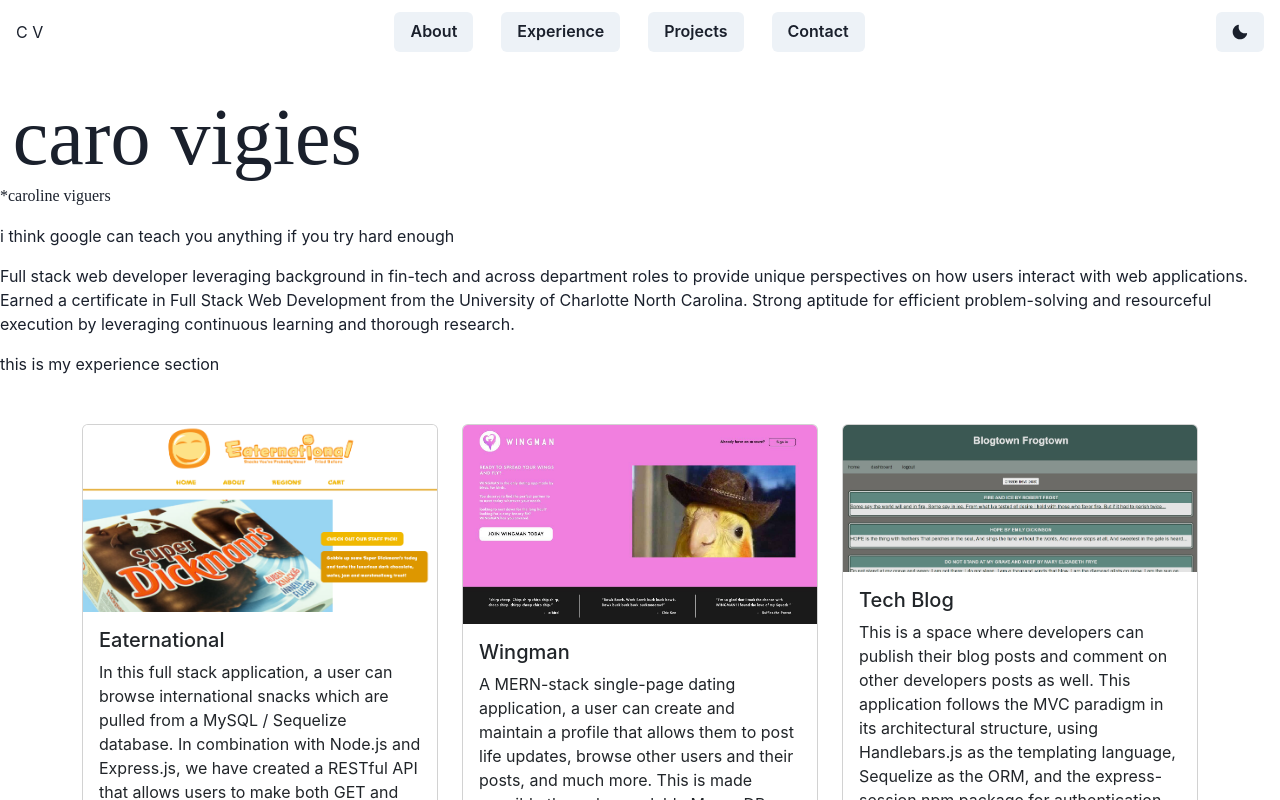
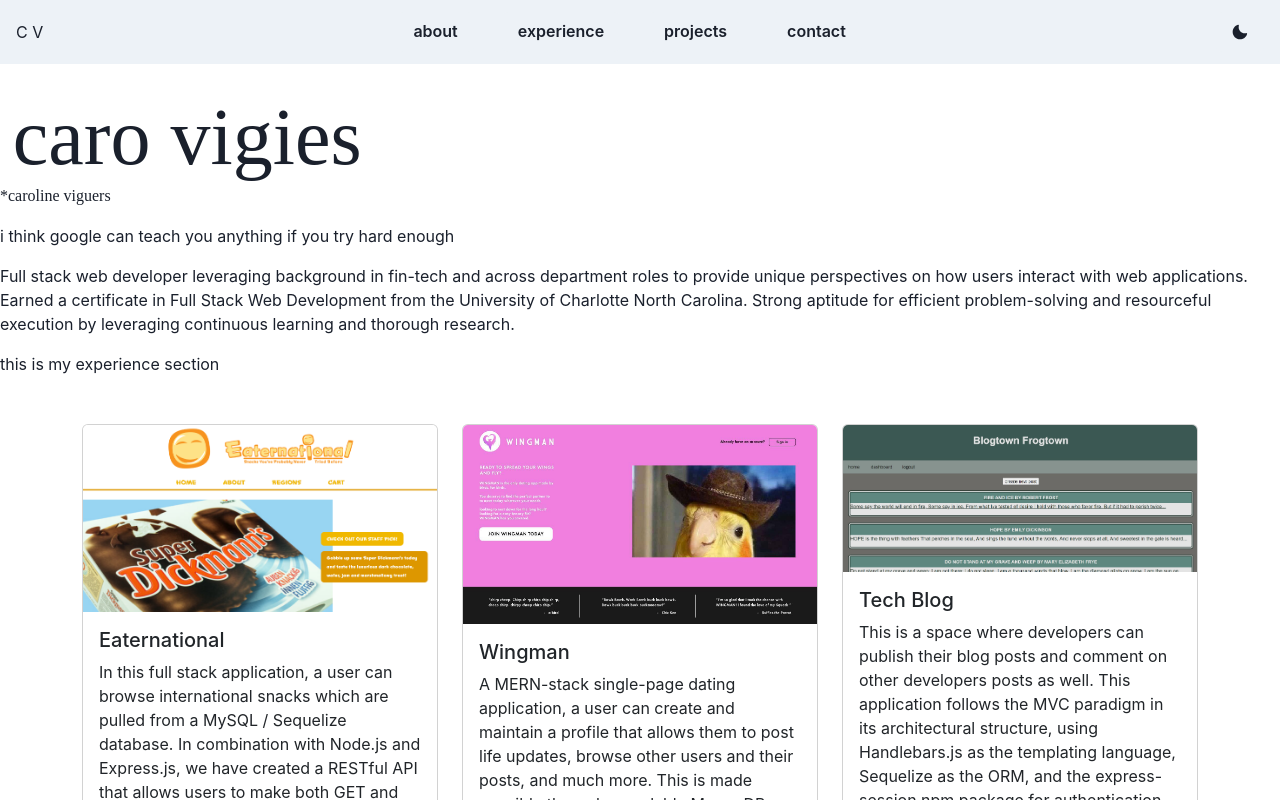
Before and after one commit to cviguers/regulargoblin, a React (Create React App) app: page /about in a window 1280 px wide. Shown: the top 800 px of the page. Built offline with nearby package versions, Linux system fonts and the light colour scheme; a web font is replaced by a local one.

Commit message:
navbar complete, sticky and absolute

```diff
--- a/src/components/Nav.js
+++ b/src/components/Nav.js
@@ -1,174 +1,59 @@
-// import React from "react";
-// import "../styles/style.css";
-// import { MoonIcon, SunIcon, HamburgerIcon } from "@chakra-ui/icons";
-// import {
-//   Flex,
-//   useColorMode,
-//   useColorModeValue,
-//   Button,
-// } from "@chakra-ui/react";
-
-// // Here we are using object destructuring assignment to pluck off our variables from the props object
-// // We assign them to their own variable names
-// function NavTabs({ currentPage, handlePageChange }) {
-//   const { colorMode, toggleColorMode } = useColorMode();
-
-//   return (
-//     <>
-//       <Flex
-//             bg={useColorModeValue("gray.300", "gray.900")}
-//             px={4}
-//             h={16}
-//             alignItems={"end"}
-//             justifyContent={"space-between"}
-//             w="100%"
-
-//       >
-//         <nav class="navbar navbar-dark navbox navbar-expand-lg">
-//           <ul className="navbar-nav navbox mr-auto">
-//             <li className="nav-item">
-//               <a
-//                 href="#home"
-//                 onClick={() => handlePageChange("Home")}
-//                 // This is a conditional (ternary) operator that checks to see if the current page is "Home"
-//                 // If it is, we set the current page to 'nav-link-active', otherwise we set it to 'nav-link'
-//                 className={
-//                   currentPage === "Home" ? "nav-link active" : "nav-link"
-//                 }
-//               >
-//                 home
-//               </a>
-//             </li>
-//             <li className="nav-item">
-//               <a
-//                 href="#about"
-//                 onClick={() => handlePageChange("About")}
-//                 // Check to see if the currentPage is `Home`, and if so we use the active link class from bootstrap. Otherwise, we set it to a normal nav-link
-//                 className={
-//                   currentPage === "About" ? "nav-link active" : "nav-link"
-//                 }
-//               >
-//                 about
-//               </a>
-//             </li>
-//             <li className="nav-item">
-//               <a
-//                 href="#portfolio"
-//                 onClick={() => handlePageChange("Portfolio")}
-//                 // Check to see if the currentPage is `Blog`, and if so we use the active link class from bootstrap. Otherwise, we set it to a normal nav-link
-//                 className={
-//                   currentPage === "Portfolio" ? "nav-link active" : "nav-link"
-//                 }
-//               >
-//                 portfolio
-//               </a>
-//             </li>
-//             <li className="nav-item">
-//               <a
-//                 href="#contact"
-//                 onClick={() => handlePageChange("Contact")}
-//                 // Check to see if the currentPage is `Contact`, and if so we use the active link class from bootstrap. Otherwise, we set it to a normal nav-link
-//                 className={
-//                   currentPage === "Contact" ? "nav-link active" : "nav-link"
-//                 }
-//               >
-//                 contact
-//               </a>
-//             </li>
-//             <Button onClick={toggleColorMode}>
-//               {colorMode === "light" ? <MoonIcon /> : <SunIcon />}
-//             </Button>
-//           </ul>
-//         </nav>
-//       </Flex>
-//     </>
-//   );
-// }
-
-// export default NavTabs;
-
 import React from "react";
-import { ReactNode } from "react";
-import { useState } from "react";
 import {
   Box,
   Flex,
-  Avatar,
   Link,
   Button,
-  Menu,
-  Text,
-  MenuButton,
-  MenuList,
-  MenuItem,
-  MenuDivider,
-  useDisclosure,
   useColorModeValue,
   Stack,
   useColorMode,
-  Center,
 } from "@chakra-ui/react";
 import { MoonIcon, SunIcon } from "@chakra-ui/icons";
-import About from "../components/pages/About";
-import Experience from "../components/pages/Experience";
-import Portfolio from "../components/pages/Portfolio";
-import Contact from "../components/pages/Contact";
 
 export default function Nav() {
-  // theme toggler
   const { colorMode, toggleColorMode } = useColorMode();
+  const [scroll, setScroll] = React.useState(false);
 
-  // scroll to section functions
-  const [scroll, setScroll] = useState(false);
+  const changeScroll = () =>
+    window.scrollY > 0 ? setScroll(true) : setScroll(false);
 
-  const scrollToHome = () => {
-    const homeSection = document.querySelector("#home");
-    homeSection.scrollIntoView({ behavior: "smooth" });
+  React.useEffect(() => {
+    window.addEventListener("scroll", changeScroll);
+    return () => {
+      window.removeEventListener("scroll", changeScroll);
     };
-  const scrollToAbout = () => {
-    const aboutSection = document.querySelector("#about");
-    aboutSection.scrollIntoView({ behavior: "smooth" });
-  };
-  const scrollToExperience = () => {
-    const experienceSection = document.querySelector("#experience");
-    experienceSection.scrollIntoView({ behavior: "smooth" });
-  };
-  const scrollToProjects = () => {
-    const projectsSection = document.querySelector("#portfolio");
-    projectsSection.scrollIntoView({ behavior: "smooth" });
-  };
-  const scrollToContact = () => {
-    const contactSection = document.querySelector("#contact");
-    contactSection.scrollIntoView({ behavior: "smooth" });
-  };
-  const changeScroll = () =>
-    document.body.scrollTop > 80 || document.documentElement.scrollTop > 80
-      ? setScroll(true)
-      : setScroll(false);
-
-  window.addEventListener("scroll", changeScroll);
+  }, []);
 
   return (
-    <>
-      <Box bg={useColorModeValue("gray.25", "gray.900")} px={4}>
-        <Flex h={16} alignItems={"center"} justifyContent={"space-between"}>
-          <a href="home">
+    <Flex
+      bg={useColorModeValue("gray.100", "gray.900")}
+      px={4}
+      h={16}
+      boxShadow={scroll ? "base" : "none"}
+      position="sticky"
+      top={0}
+      zIndex={999}
+      as="nav"
+      alignItems="center"
+      justifyContent="space-between"
+      w="100%"
+    >
       <Box>C V</Box>
-          </a>
-          <Flex alignItems={"center"}>
-            <Stack direction={"row"} spacing={7}>
-              <a href="#about">
-                <Button display="block">About</Button>
-              </a>
-              <a href="#experience">
-                <Button>Experience</Button>
-              </a>
-              <a href="#portfolio">
-                <Button>Projects</Button>
-              </a>
-              <a href="#contact">
-                <Button>Contact</Button>
-              </a>
+
+      <Flex alignItems="center">
+        <Stack direction="row" spacing={7}>
+          <Link href="#about">
+            <Button display="block">about</Button>
+          </Link>
+          <Link href="#experience">
+            <Button>experience</Button>
+          </Link>
+          <Link href="#portfolio">
+            <Button>projects</Button>
+          </Link>
+          <Link href="#contact">
+            <Button>contact</Button>
+          </Link>
         </Stack>
       </Flex>
 
@@ -176,7 +61,5 @@ export default function Nav() {
         {colorMode === "light" ? <MoonIcon /> : <SunIcon />}
       </Button>
     </Flex>
-      </Box>
-    </>
   );
 }
--- a/src/components/pages/About.js
+++ b/src/components/pages/About.js
@@ -1,9 +1,19 @@
-import React from 'react';
+import React from "react";
 
 export default function About() {
   return (
-    <div id="#about">
-      <p> Full stack web developer leveraging background in fin-tech and across department roles to provide unique perspectives on how users interact with web applications. Earned a certificate in Full Stack Web Development from the University of Charlotte North Carolina. Strong aptitude for efficient problem-solving and resourceful execution by leveraging continuous learning and thorough research. </p>
-    </div>
+    <section id="about">
+      <div>
+        <p>
+          {" "}
+          Full stack web developer leveraging background in fin-tech and across
+          department roles to provide unique perspectives on how users interact
+          with web applications. Earned a certificate in Full Stack Web
+          Development from the University of Charlotte North Carolina. Strong
+          aptitude for efficient problem-solving and resourceful execution by
+          leveraging continuous learning and thorough research.{" "}
+        </p>
+      </div>
+    </section>
   );
 }
--- a/src/components/pages/Experience.js
+++ b/src/components/pages/Experience.js
@@ -1,9 +1,11 @@
-import React from 'react';
+import React from "react";
 
 export default function Experience() {
   return (
-    <div id="#experience">
-      <p> this is my experience section </p>
-    </div>
+    <section id="experience">
+      <div id="#experience">
+        <p> this is my experience section </p>
+      </div>
+    </section>
   );
 }
```
Lines whose indentation alone changed are shown as unchanged.
